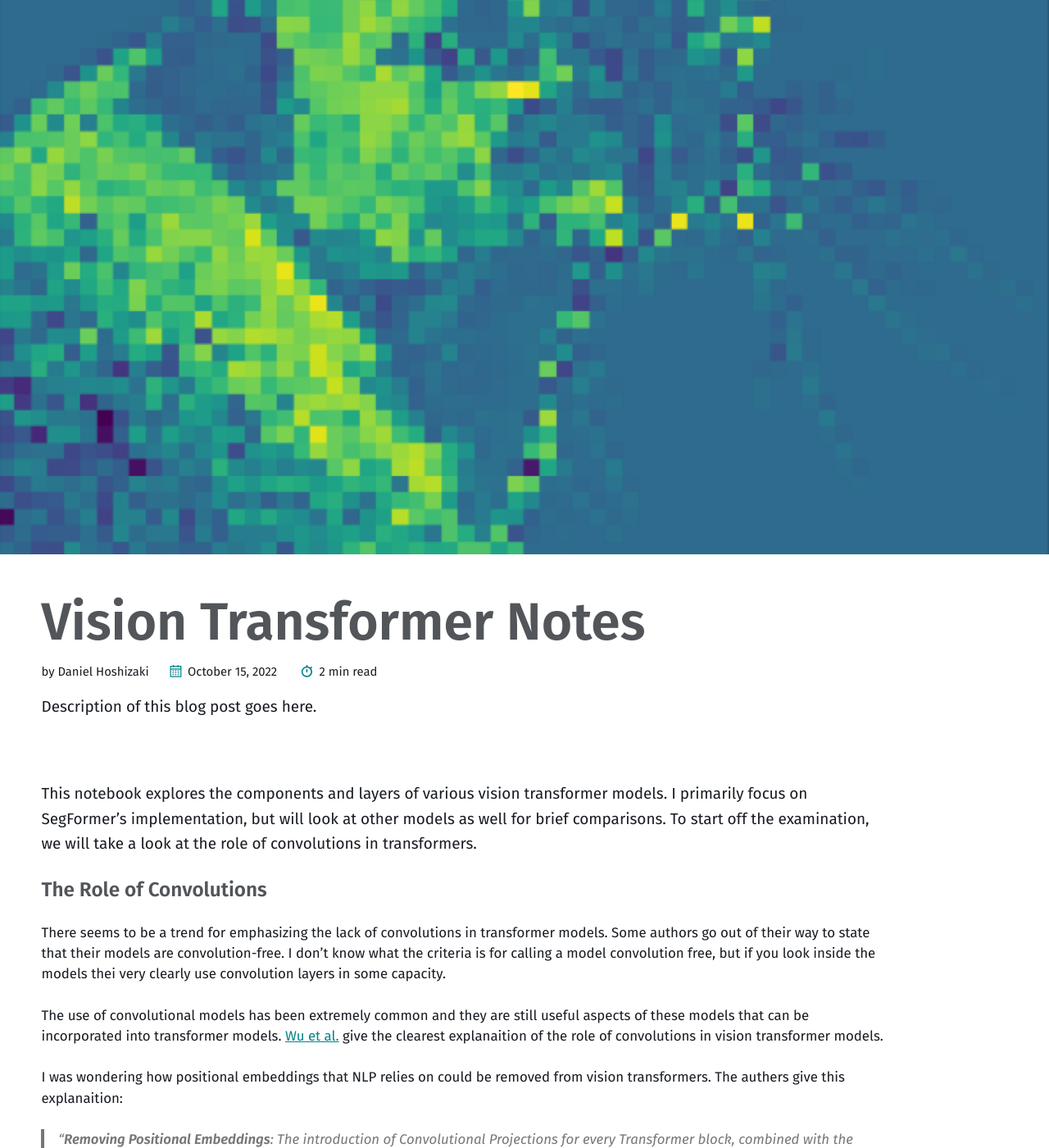
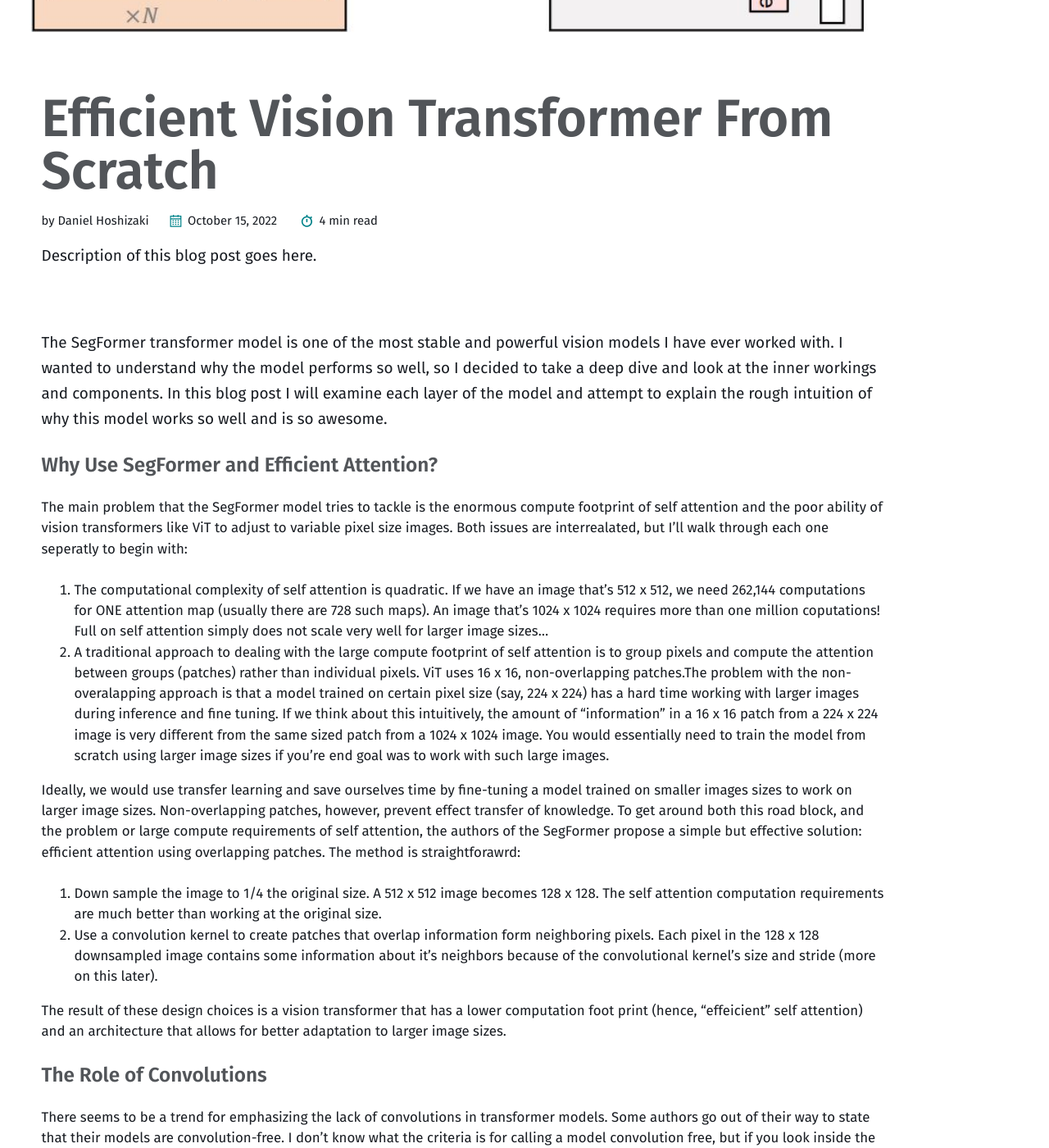
Before and after one commit to mmistakes/jekyll-theme-basically-basic, a Jekyll site: the page built from _posts/2022-10-15-vision-transformers.md, in a window 1280 px wide and 1400 px high, scrolled down 709 px. Shown: the whole window at 82% size. Built offline with Jekyll 4.4.1, drawn with Linux system fonts in a browser that asks for light colours.

Commit message:
blog edit

```diff
--- a/_posts/2022-10-15-vision-transformers.md
+++ b/_posts/2022-10-15-vision-transformers.md
@@ -1,15 +1,30 @@
 ---
 layout: post
-title:  "Vision Transformer Notes"
+title:  "Efficient Vision Transformer From Scratch"
 name:  "Daniel Hoshizaki"
 
 introduction: |
     Description of this blog post goes here.
 
-image: /assets/images/deform_plain.png
+image: /assets/images/segformer/segformer.JPG
 ---
 
-This notebook explores the components and layers of various vision transformer models. I primarily focus on SegFormer's implementation, but will look at other models as well for brief comparisons. To start off the examination, we will take a look at the role of convolutions in transformers.
+The SegFormer transformer model is one of the most stable and powerful vision models I have ever worked with. I wanted to understand why the model performs so well, so I decided to take a deep dive and look at the inner workings and components. In this blog post I will examine each layer of the model and attempt to explain the rough intuition of why this model works so well and is so awesome.
+
+### Why Use SegFormer and Efficient Attention?
+
+The main problem that the SegFormer model tries to tackle is the enormous compute footprint of self attention and the poor ability of vision transformers like ViT to adjust to variable pixel size images. Both issues are interrealated, but I'll walk through each one seperatly to begin with:
+
+1. The computational complexity of self attention is quadratic. If we have an image that's 512 x 512, we need 262,144 computations for ONE attention map (usually there are 728 such maps). An image that's 1024 x 1024 requires more than one million coputations! Full on self attention simply does not scale very well for larger image sizes...
+2. A traditional approach to dealing with the large compute footprint of self attention is to group pixels and compute the attention between groups (patches) rather than individual pixels. ViT uses 16 x 16, non-overlapping patches.The problem with the non-overalapping approach is that a model trained on certain pixel size (say, 224 x 224) has a hard time working with larger images during inference and fine tuning. If we think about this intuitively, the amount of "information" in a 16 x 16 patch from a 224 x 224 image is very different from the same sized patch from a 1024 x 1024 image. You would essentially need to train the model from scratch using larger image sizes if you're end goal was to work with such large images.
+
+Ideally, we would use transfer learning and save ourselves time by fine-tuning a model trained on smaller images sizes to work on larger image sizes. Non-overlapping patches, however, prevent effect transfer of knowledge. To get around both this road block, and the problem or large compute requirements of self attention, the authors of the SegFormer propose a simple but effective solution: efficient attention using overlapping patches. The method is straightforawrd:
+
+1. Down sample the image to 1/4 the original size. A 512 x 512 image becomes 128 x 128. The self attention computation requirements are much better than working at the original size.
+2. Use a convolution kernel to create patches that overlap information form neighboring pixels. Each pixel in the 128 x 128 downsampled image contains some information about it's neighbors because of the convolutional kernel's size and stride (more on this later).
+
+The result of these design choices is a vision transformer that has a lower computation foot print (hence, "effeicient" self attention) and an architecture that allows for better adaptation to larger image sizes.
+
 
 ### The Role of Convolutions
 
```
Also changed, not shown: assets/images/attention_comparison/deform_plain.png (renamed from assets/images/deform_plain.png), assets/images/segformer/segformer.JPG (added).
